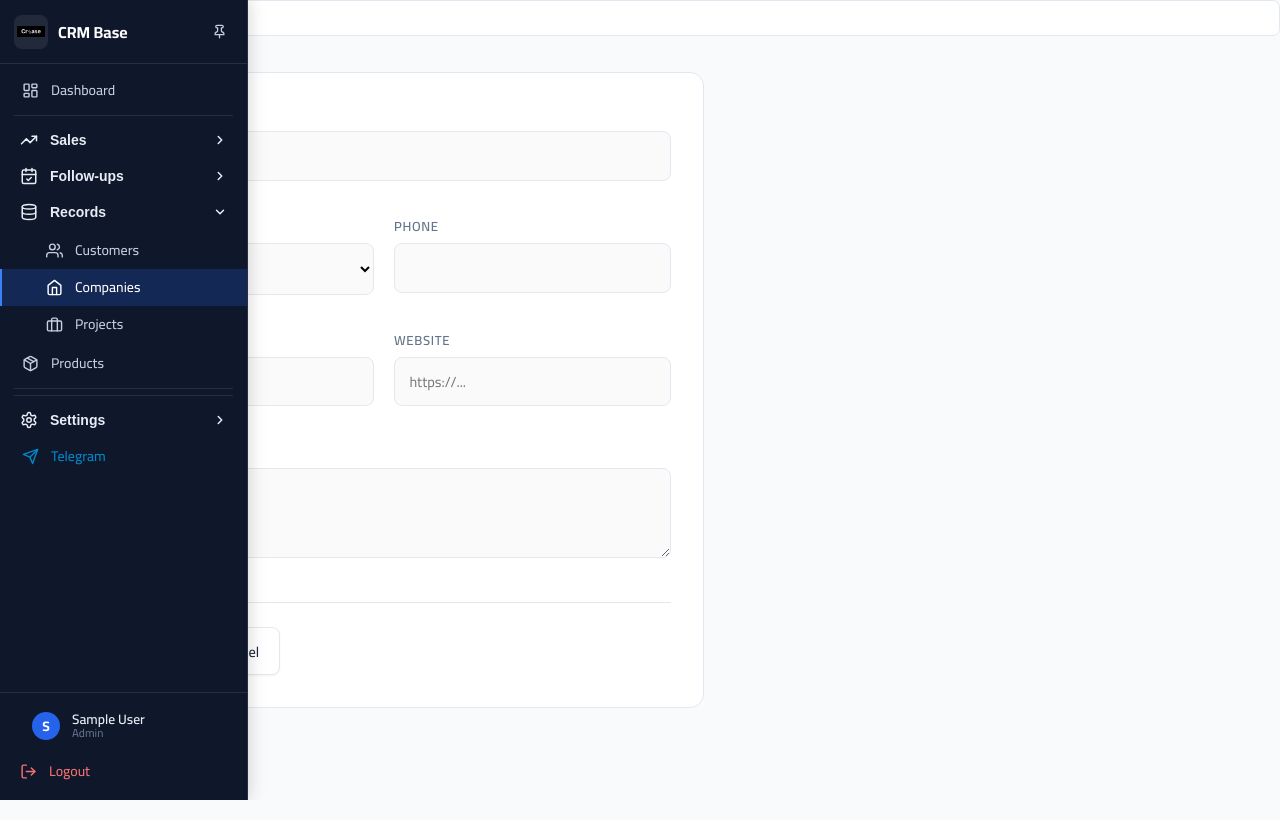
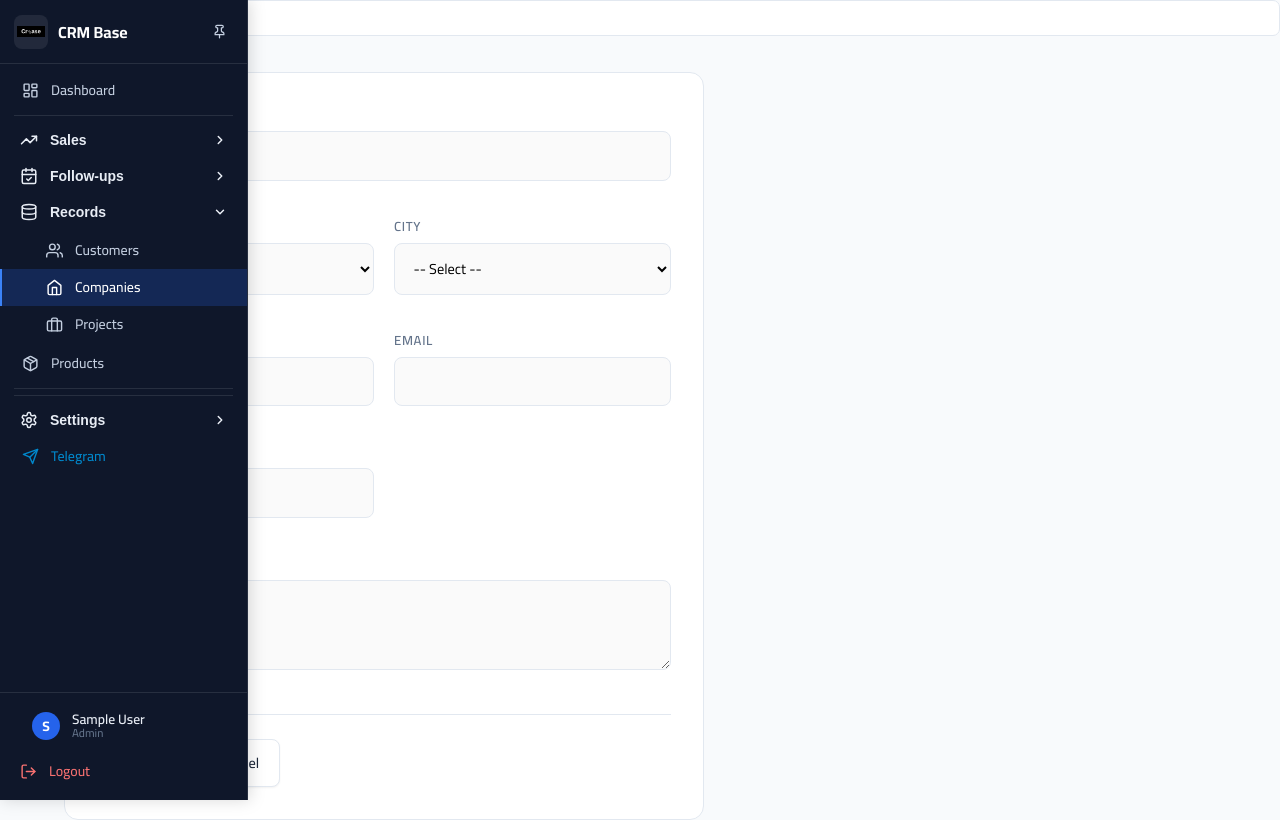
Before and after one commit to ehab-777/CrmBase, a Flask app: page /companies/add in a window 1280 px wide. Run offline with Flask 2, Linux system fonts and the light colour scheme; the visitor is signed in with stand-in values (Sample User, id 1); data that the repository does not hold is empty; some libraries are stand-ins or nearby versions.

Commit message:
feat(config): complete Phase 3 — project_status + companies city
- Add project_status category to config (New/Active/On Hold/Done/Cancelled)
- projects form: status select now driven by config_options
- companies table: add city column (ALTER TABLE migration)
- companies add/edit: save city field
- company_form: city select from config
- company_detail: display city in info card

Co-Authored-By: Claude Sonnet 4.6 <noreply@anthropic.com>

```diff
--- a/app.py
+++ b/app.py
@@ -209,6 +209,12 @@ def _ensure_schema():
         except Exception:
             pass
 
+        # add city to companies if missing
+        try:
+            conn.execute("ALTER TABLE companies ADD COLUMN city TEXT")
+        except Exception:
+            pass
+
         # config_options table — tenant-scoped dropdown values
         conn.execute("""
             CREATE TABLE IF NOT EXISTS config_options (
@@ -235,6 +241,7 @@ def _ensure_schema():
             'sales_stage':    [('New', 'جديد'), ('Contacted', 'تم التواصل'), ('Interested', 'مهتم'), ('Proposal', 'عرض سعر'), ('Negotiation', 'تفاوض'), ('Won', 'تم البيع'), ('Lost', 'خسرنا')],
             'next_action':    [('Call Back', 'معاودة الاتصال'), ('Send Proposal', 'إرسال عرض'), ('Schedule Visit', 'جدولة زيارة'), ('Follow Up', 'متابعة'), ('Close Deal', 'إغلاق الصفقة')],
             'activity_type':  [('Call', 'اتصال'), ('Meeting', 'اجتماع'), ('Email', 'بريد'), ('Demo', 'عرض تجريبي'), ('Other', 'أخرى')],
+            'project_status': [('New', 'جديد'), ('Active', 'نشط'), ('On Hold', 'متوقف'), ('Done', 'منتهي'), ('Cancelled', 'ملغي')],
         }
 
         tenants_list = conn.execute("SELECT id FROM tenants").fetchall()
--- a/routes/companies.py
+++ b/routes/companies.py
@@ -80,11 +80,12 @@ def add_company():
         conn = get_db()
         try:
             conn.execute("""
-                INSERT INTO companies (name, industry, phone, email, address, website, tenant_id)
-                VALUES (?, ?, ?, ?, ?, ?, ?)
+                INSERT INTO companies (name, industry, city, phone, email, address, website, tenant_id)
+                VALUES (?, ?, ?, ?, ?, ?, ?, ?)
             """, (
                 request.form.get('name', '').strip(),
                 request.form.get('industry', '').strip(),
+                request.form.get('city', '').strip(),
                 request.form.get('phone', '').strip(),
                 request.form.get('email', '').strip(),
                 request.form.get('address', '').strip(),
@@ -160,11 +161,12 @@ def edit_company(company_id):
 
         if request.method == 'POST':
             conn.execute("""
-                UPDATE companies SET name=?, industry=?, phone=?, email=?, address=?, website=?
+                UPDATE companies SET name=?, industry=?, city=?, phone=?, email=?, address=?, website=?
                 WHERE id = ? AND tenant_id = ?
             """, (
                 request.form.get('name', '').strip(),
                 request.form.get('industry', '').strip(),
+                request.form.get('city', '').strip(),
                 request.form.get('phone', '').strip(),
                 request.form.get('email', '').strip(),
                 request.form.get('address', '').strip(),
--- a/routes/settings_config.py
+++ b/routes/settings_config.py
@@ -14,6 +14,7 @@ CATEGORIES = [
     {'key': 'sales_stage',    'name_en': 'Sales Stages',      'name_ar': 'مراحل البيع',       'icon': 'trending',  'module': 'follow_up'},
     {'key': 'next_action',    'name_en': 'Next Actions',      'name_ar': 'الإجراءات التالية', 'icon': 'zap',       'module': 'follow_up'},
     {'key': 'activity_type',  'name_en': 'Activity Types',    'name_ar': 'أنواع الأنشطة',     'icon': 'activity',  'module': 'follow_up'},
+    {'key': 'project_status', 'name_en': 'Project Statuses',  'name_ar': 'حالات المشاريع',    'icon': 'briefcase', 'module': 'projects'},
 ]
 
 CATEGORY_KEYS = {c['key'] for c in CATEGORIES}
--- a/templates/companies/company_detail.html
+++ b/templates/companies/company_detail.html
@@ -164,6 +164,12 @@
           <div><div class="info-row-label">{{ _('Website') }}</div><div class="info-row-val"><a href="{{ company.website }}" target="_blank" rel="noopener">{{ company.website }}</a></div></div>
         </div>
         {% endif %}
+        {% if company.city %}
+        <div class="info-row">
+          <svg width="14" height="14" viewBox="0 0 24 24" fill="none" stroke="currentColor" stroke-width="2"><path d="M21 10c0 7-9 13-9 13s-9-6-9-13a9 9 0 0 1 18 0z"/><circle cx="12" cy="10" r="3"/></svg>
+          <div><div class="info-row-label">{{ _('City') }}</div><div class="info-row-val">{{ company.city }}</div></div>
+        </div>
+        {% endif %}
         {% if company.address %}
         <div class="info-row">
           <svg width="14" height="14" viewBox="0 0 24 24" fill="none" stroke="currentColor" stroke-width="2"><path d="M21 10c0 7-9 13-9 13s-9-6-9-13a9 9 0 0 1 18 0z"/><circle cx="12" cy="10" r="3"/></svg>
--- a/templates/companies/company_form.html
+++ b/templates/companies/company_form.html
@@ -95,6 +95,17 @@
         </select>
       </div>
       <div class="form-group">
+        <label>{{ _('City') }}</label>
+        <select name="city">
+          <option value="">-- {{ _('Select') }} --</option>
+          {% for opt in config.city %}
+          <option value="{{ opt.value }}" {% if company and company.city == opt.value %}selected{% endif %}>
+            {% if session.get('lang') == 'ar' and opt.label_ar %}{{ opt.label_ar }}{% else %}{{ opt.value }}{% endif %}
+          </option>
+          {% endfor %}
+        </select>
+      </div>
+      <div class="form-group">
         <label>{{ _('Phone') }}</label>
         <input type="tel" name="phone" value="{{ company.phone if company else '' }}">
       </div>
```
Also changed, not shown: routes/projects.py (+18 -2 lines), templates/projects/project_form.html (+6 -4 lines).
